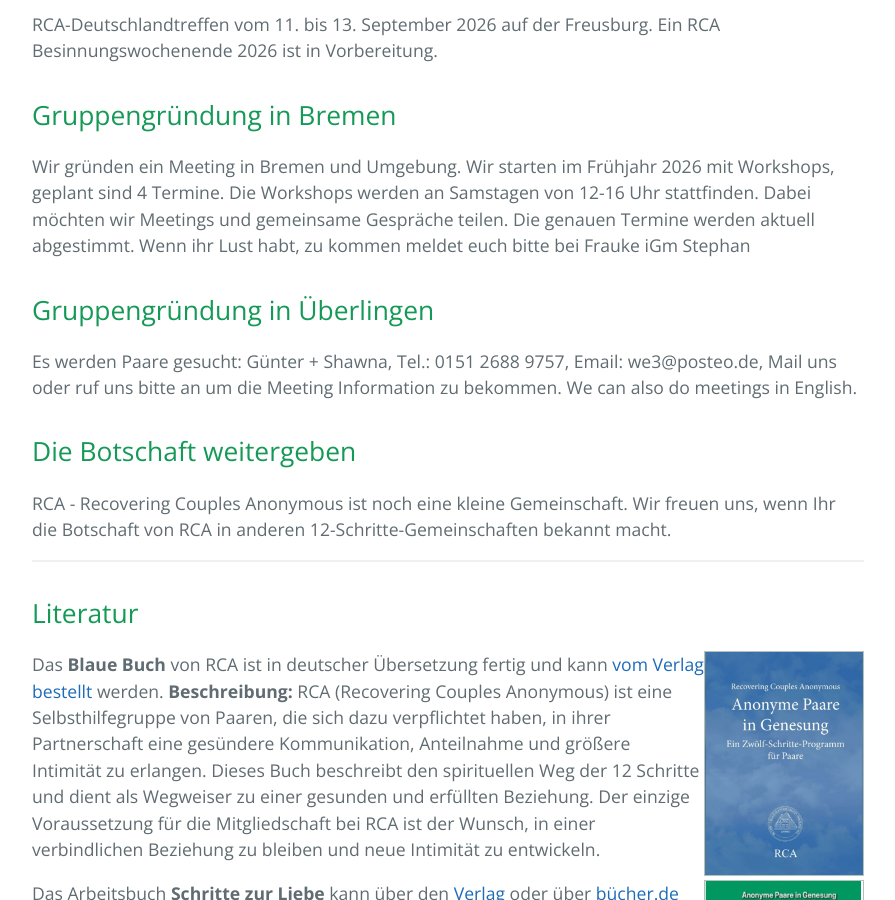
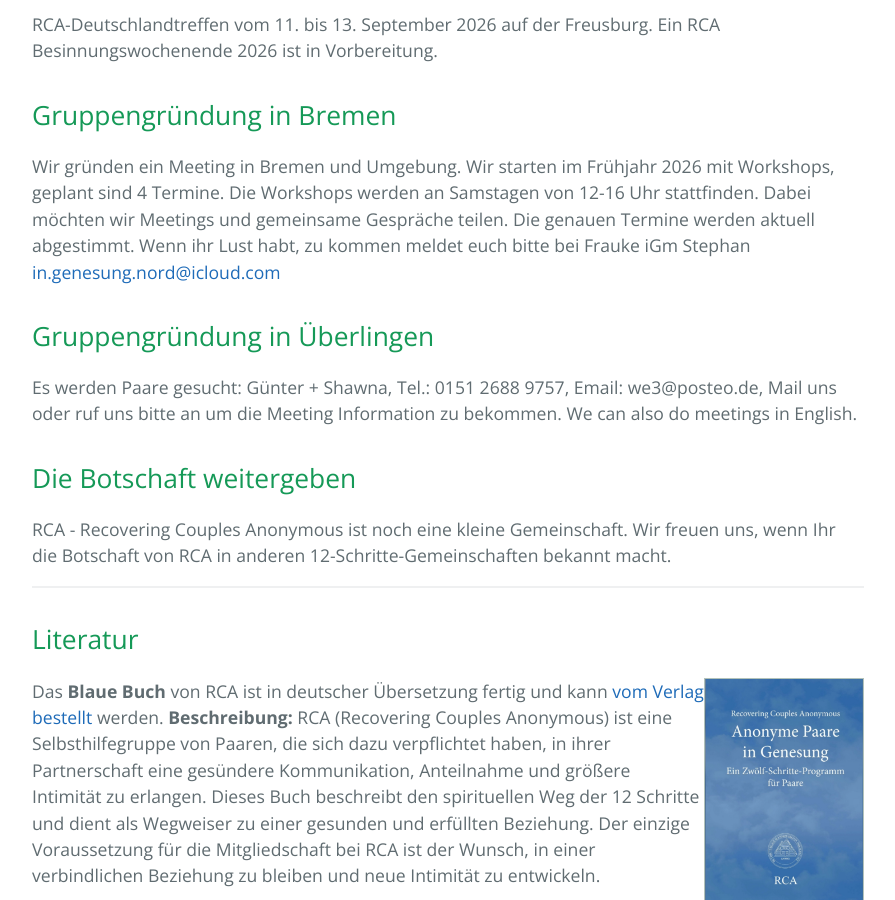
Before and after one commit to rcadeutschland/rcadeutschland.github.io, a Jekyll site: the page built from index.html, in a window 1280 px wide and 900 px high, scrolled down 640 px. Shown: the whole window, without its empty margins (192-1087 px from the left). Built offline with Jekyll 4.4.1, drawn with Linux system fonts in a browser that asks for light colours.

Commit message:
Add mailto link for contact email in index.html

```diff
--- a/index.html
+++ b/index.html
@@ -22,7 +22,7 @@
   Wir gründen ein Meeting in Bremen und Umgebung. Wir starten im Frühjahr 2026 mit Workshops,
   geplant sind 4 Termine. Die Workshops werden an Samstagen von 12-16 Uhr stattfinden. Dabei
   möchten wir Meetings und gemeinsame Gespräche teilen. Die genauen Termine werden aktuell abgestimmt.
-  Wenn ihr Lust habt, zu kommen meldet euch bitte bei Frauke iGm Stephan <in.genesung.nord@icloud.com>
+  Wenn ihr Lust habt, zu kommen meldet euch bitte bei Frauke iGm Stephan <a href="mailto:in.genesung.nord@icloud.com">in.genesung.nord@icloud.com</a>
 </p>
 <h2>Gruppengründung in Überlingen</h2>
 <p>
```
